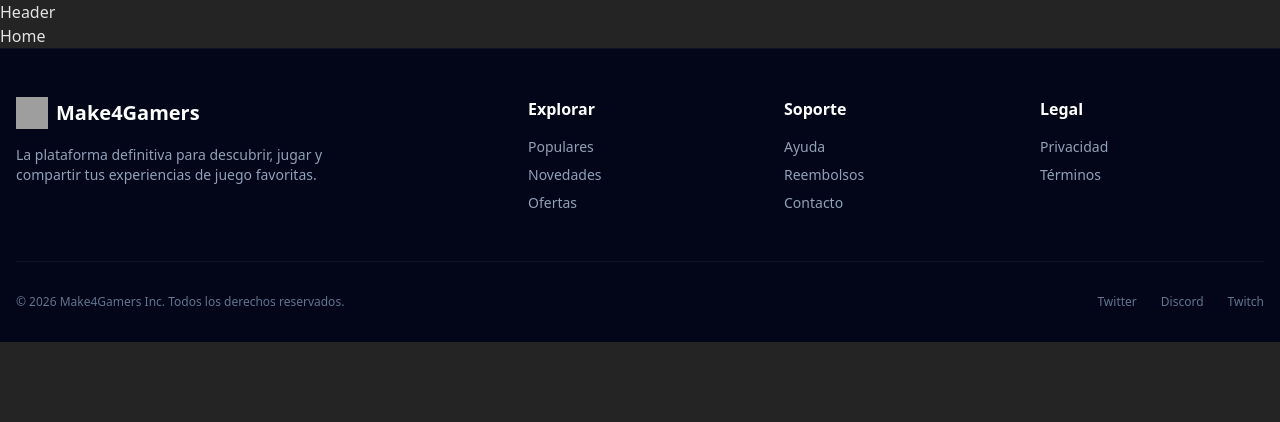
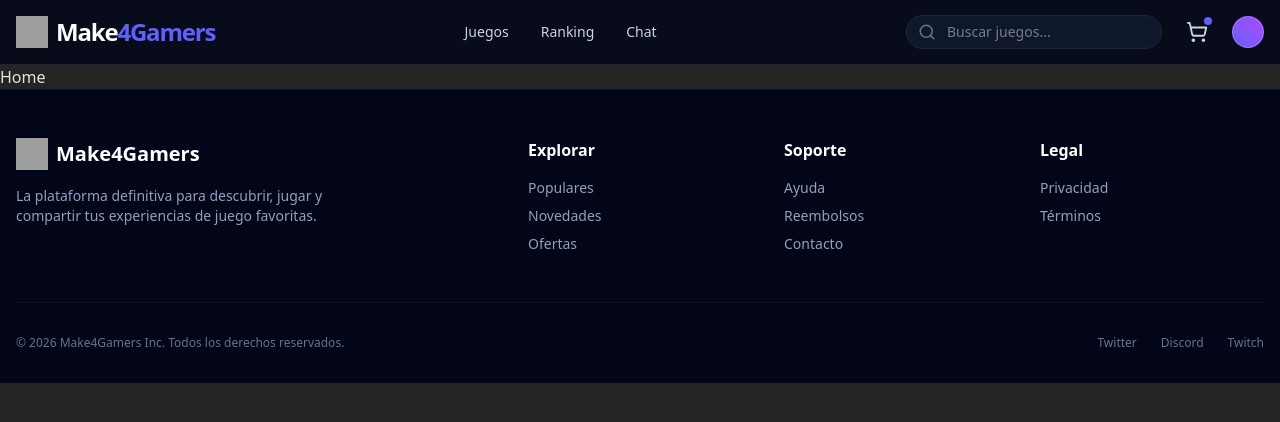
Before and after one commit to luuistg/Make4Gamers-PIISW, a React (Vite) app in the folder web/: page / in a window 1280 px wide. Shown: the top 422 px of the page. Built offline with nearby package versions, Linux system fonts and the light colour scheme; grey boxes are pictures that could not be loaded.

Commit message:
feat: implementacion del header

```diff
--- a/web/src/components/layout/Header.tsx
+++ b/web/src/components/layout/Header.tsx
@@ -1,9 +1,45 @@
+import { Link } from 'react-router-dom';
+import { ShoppingCart, Search, Menu } from 'lucide-react';
 
+const Header = () => {
+    return (
+        <header className="sticky top-0 z-50 w-full border-b border-white/10 bg-slate-950/80 backdrop-blur-md">
+            <div className="container mx-auto flex h-16 items-center justify-between px-4">
+                {/* Logo */}
+                <Link to="/" className="flex items-center gap-2 font-bold text-2xl text-indigo-500">
+                    <img src="/logo.png" alt="Logo" className="h-8 w-8" />
+                    <span className="tracking-tighter text-white">Make<span className="text-indigo-500">4Gamers</span></span>
+                </Link>
 
-export default function Header() {
-    return (
-        <header>
-            <h1>Header</h1>
+                {/* Desktop Nav */}
+                <nav className="hidden md:flex items-center gap-8 text-sm font-medium text-slate-300">
+                    <Link to="/juegos" className="hover:text-indigo-400 transition-colors">Juegos</Link>
+                    <Link to="/ranking" className="hover:text-indigo-400 transition-colors">Ranking</Link>
+                    <Link to="/chat" className="hover:text-indigo-400 transition-colors">Chat</Link>
+                </nav>
+
+                {/* Actions */}
+                <div className="flex items-center gap-4">
+                    <div className="relative hidden lg:block">
+                        <Search className="absolute left-3 top-1/2 -translate-y-1/2 text-slate-500" size={18} />
+                        <input
+                            type="text"
+                            placeholder="Buscar juegos..."
+                            className="rounded-full bg-slate-900 py-1.5 pl-10 pr-4 text-sm border border-slate-800 focus:outline-none focus:border-indigo-500 transition-all w-64"
+                        />
+                    </div>
+                    <button className="p-2 text-slate-300 hover:text-white relative">
+                        <ShoppingCart size={22} />
+                        <span className="absolute top-1 right-1 h-2 w-2 bg-indigo-500 rounded-full"></span>
+                    </button>
+                    <button className="md:hidden p-2 text-slate-300">
+                        <Menu size={24} />
+                    </button>
+                    <div className="h-8 w-8 rounded-full bg-gradient-to-tr from-indigo-500 to-purple-500 border border-white/20 cursor-pointer"></div>
+                </div>
+            </div>
         </header>
     );
-}
+};
+
+export default Header;
```
